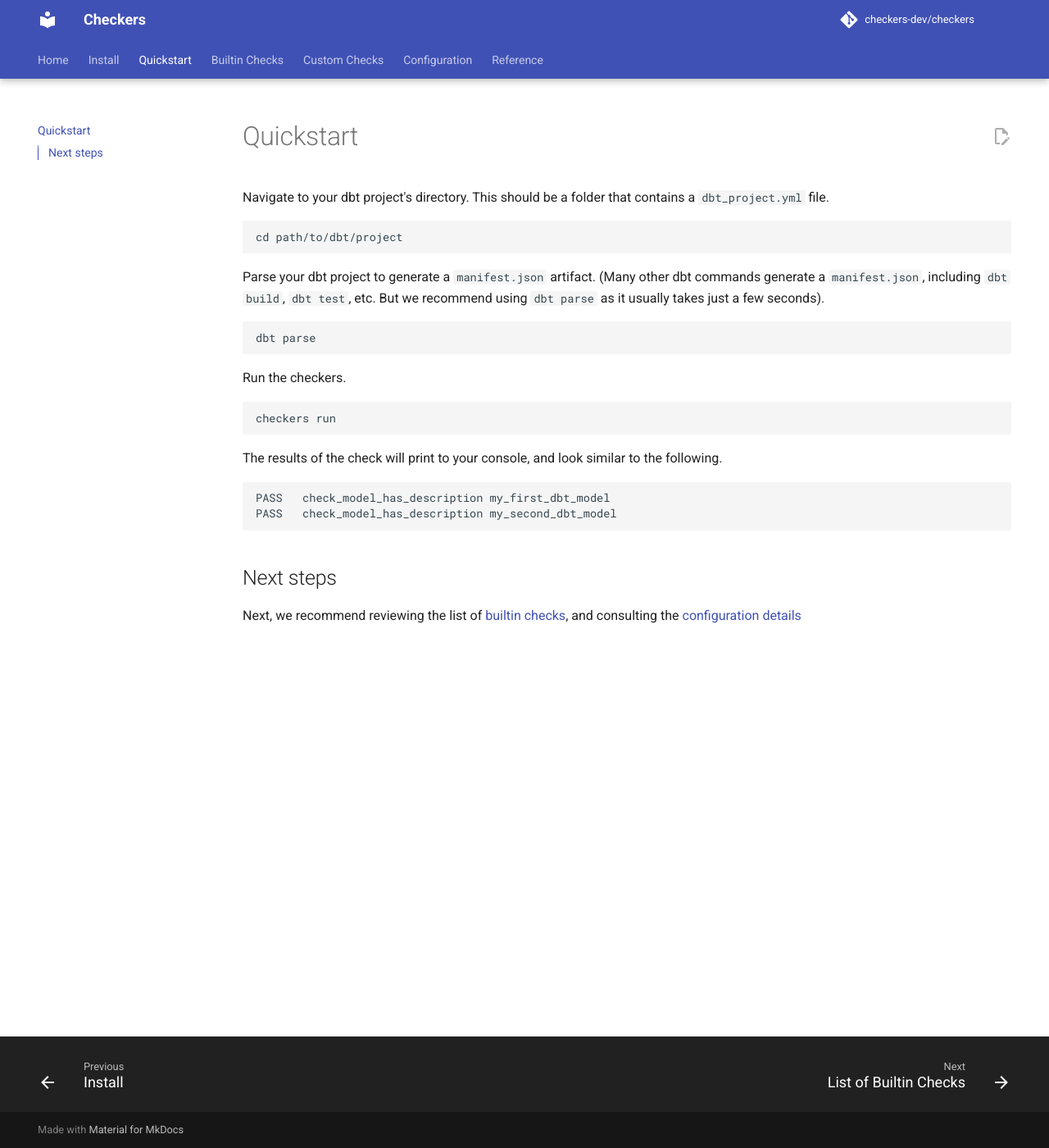
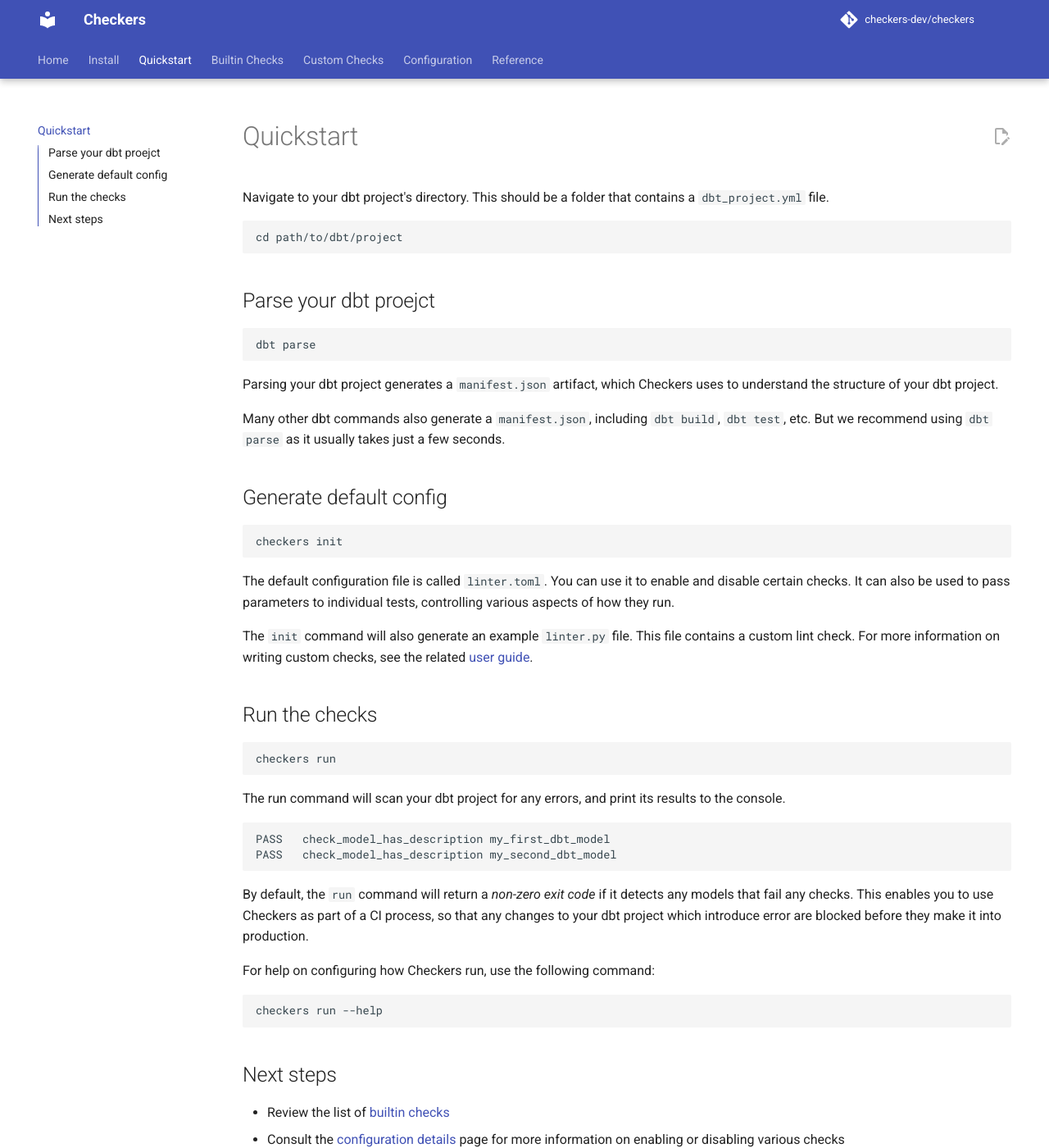
Before and after one commit to checkers-dev/checkers, an MkDocs documentation site: the page built from docs/quickstart.md, in a window 1280 px wide and 1400 px high. Shown: the whole window at 82% size. Built offline with MkDocs 1.6.1 and Material for MkDocs 9.7.7, drawn with Linux system fonts in a browser that asks for light colours; comment, search, counter and statistics services are not loaded; the version menu is left out.

Commit message:
Some more docs improvements

````diff
--- a/docs/quickstart.md
+++ b/docs/quickstart.md
@@ -6,25 +6,48 @@
 cd path/to/dbt/project
 ```
 
-Parse your dbt project to generate a `manifest.json` artifact. (Many other dbt commands generate a `manifest.json`, including `dbt build`, `dbt test`, etc. But we recommend using `dbt parse` as it usually takes just a few seconds).
+## Parse your dbt proejct
 
 ```
 dbt parse
 ```
 
-Run the checkers.
+Parsing your dbt project generates a `manifest.json` artifact, which Checkers uses to understand the structure of your dbt project.
+
+Many other dbt commands also generate a `manifest.json`, including `dbt build`, `dbt test`, etc. But we recommend using `dbt parse` as it usually takes just a few seconds.
+
+## Generate default config
+
+```
+checkers init
+```
+
+The default configuration file is called `linter.toml`. You can use it to enable and disable certain checks. It can also be used to pass parameters to individual tests, controlling various aspects of how they run.
+
+The `init` command will also generate an example `linter.py` file. This file contains a custom lint check. For more information on writing custom checks, see the related [user guide](custom_checks.md).
+
+## Run the checks
 
 ```
 checkers run
 ```
 
-The results of the check will print to your console, and look similar to the following.
+The run command will scan your dbt project for any errors, and print its results to the console.
 
 ```
 PASS   check_model_has_description my_first_dbt_model
 PASS   check_model_has_description my_second_dbt_model
 ```
 
+By default, the `run` command will return a _non-zero exit code_ if it detects any models that fail any checks. This enables you to use Checkers as part of a CI process, so that any changes to your dbt project which introduce error are blocked before they make it into production.
+
+For help on configuring how Checkers run, use the following command:
+
+```
+checkers run --help
+```
+
 ## Next steps
 
-Next, we recommend reviewing the list of [builtin checks](checks/_index), and consulting the [configuration details](configuration)
+- Review the list of [builtin checks](checks/_index.md)
+- Consult the [configuration details](configuration.md) page for more information on enabling or disabling various checks
````
Also changed, not shown: docs/configuration.md (+1 -1 lines), docs/index.md (+10 -7 lines), docs/installation.md (+6 -0 lines).
